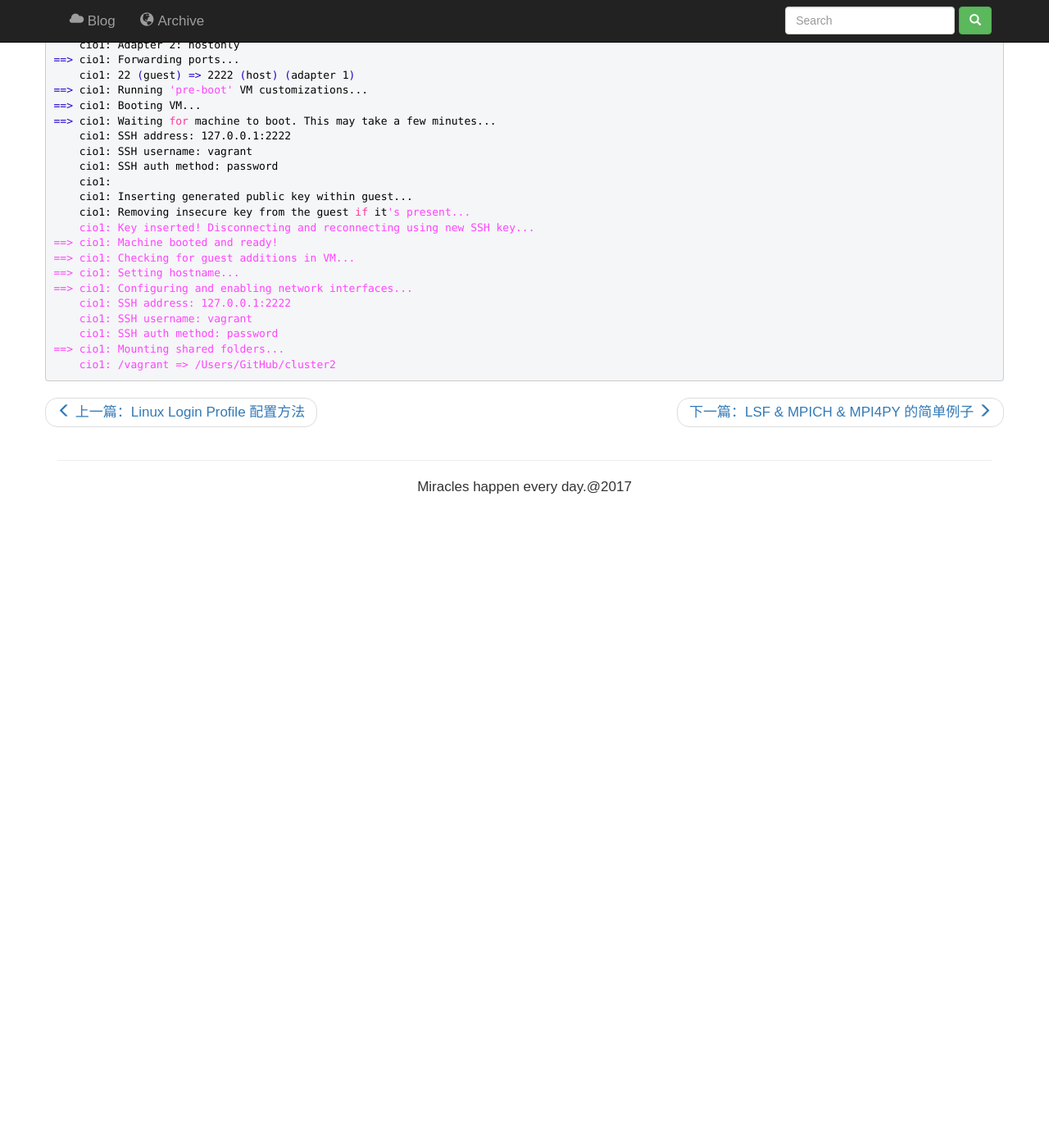
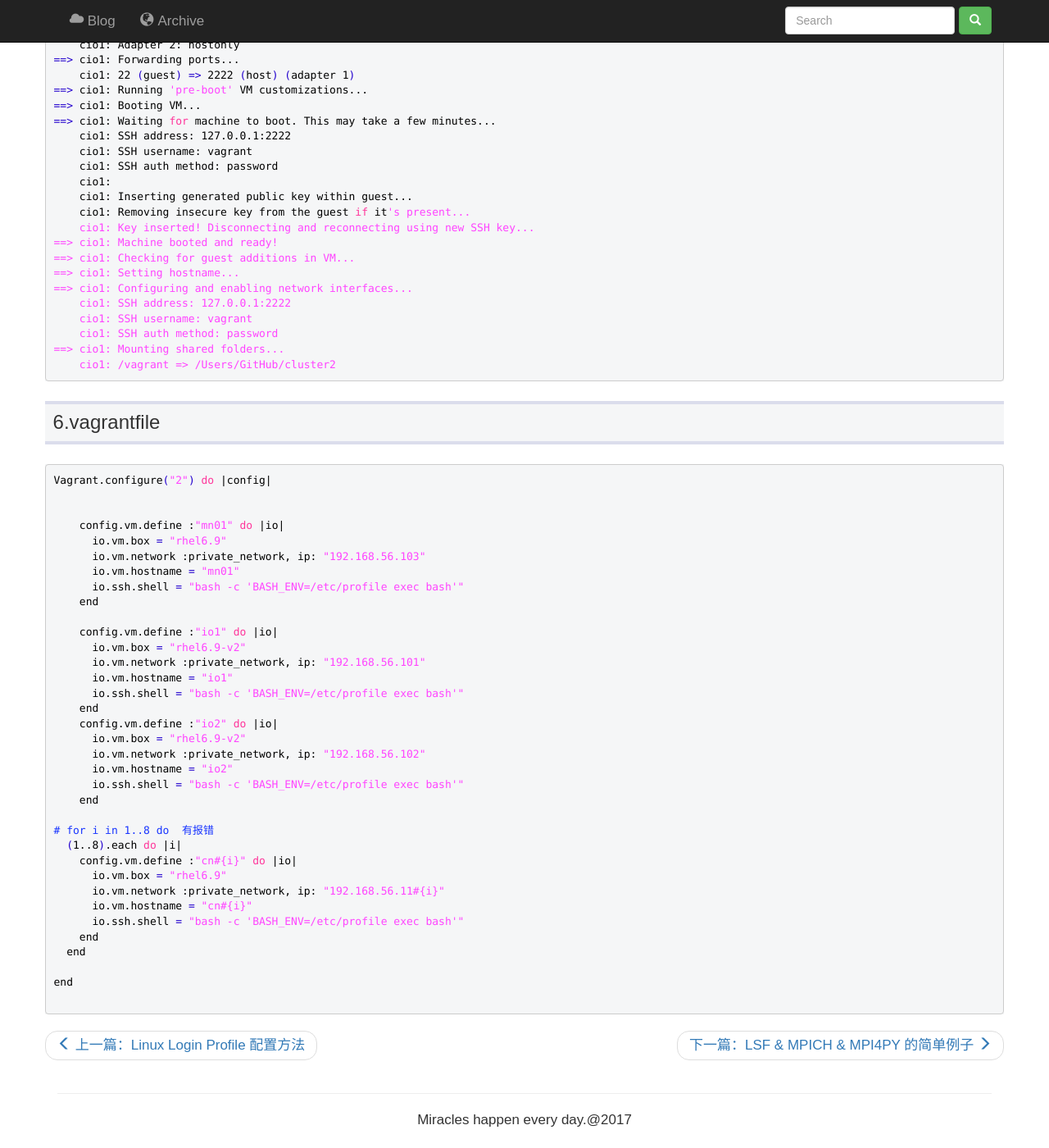
Before and after one commit to yangfeiffei/yangfeiffei.github.io, a Jekyll site: the page built from _posts/2018-03-17-vagrant-simple-examples.md, in a window 1280 px wide and 1400 px high, scrolled down 5937 px. Shown: the whole window at 82% size. Built offline with Jekyll 4.4.1, drawn with Linux system fonts in a browser that asks for light colours; before the commit the page ends 6567 px from its top, so only the background shows below that.

Commit message:
vagrant mod

````diff
--- a/_posts/2018-03-17-vagrant-simple-examples.md
+++ b/_posts/2018-03-17-vagrant-simple-examples.md
@@ -336,3 +336,45 @@ Bringing machine 'cio1' up with 'virtualbox' provider...
 ==> cio1: Mounting shared folders...
     cio1: /vagrant => /Users/GitHub/cluster2
 ```
+
+
+
+# 6.vagrantfile
+
+```bash
+Vagrant.configure("2") do |config|
+
+
+    config.vm.define :"mn01" do |io|
+      io.vm.box = "rhel6.9"
+      io.vm.network :private_network, ip: "192.168.56.103"
+      io.vm.hostname = "mn01"
+      io.ssh.shell = "bash -c 'BASH_ENV=/etc/profile exec bash'"
+    end
+
+    config.vm.define :"io1" do |io|
+      io.vm.box = "rhel6.9-v2"
+      io.vm.network :private_network, ip: "192.168.56.101"
+      io.vm.hostname = "io1"
+      io.ssh.shell = "bash -c 'BASH_ENV=/etc/profile exec bash'"
+    end
+    config.vm.define :"io2" do |io|
+      io.vm.box = "rhel6.9-v2"
+      io.vm.network :private_network, ip: "192.168.56.102"
+      io.vm.hostname = "io2"
+      io.ssh.shell = "bash -c 'BASH_ENV=/etc/profile exec bash'"
+    end
+
+# for i in 1..8 do  有报错
+  (1..8).each do |i|
+    config.vm.define :"cn#{i}" do |io|
+      io.vm.box = "rhel6.9"
+      io.vm.network :private_network, ip: "192.168.56.11#{i}"
+      io.vm.hostname = "cn#{i}"
+      io.ssh.shell = "bash -c 'BASH_ENV=/etc/profile exec bash'"
+    end
+  end
+
+end
+
+```
````
